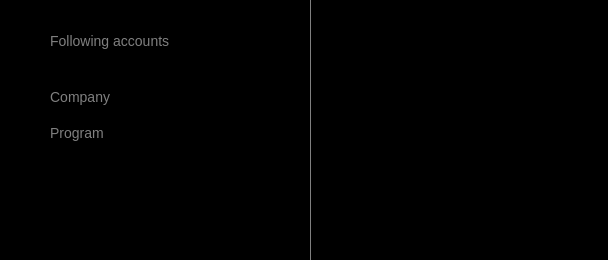
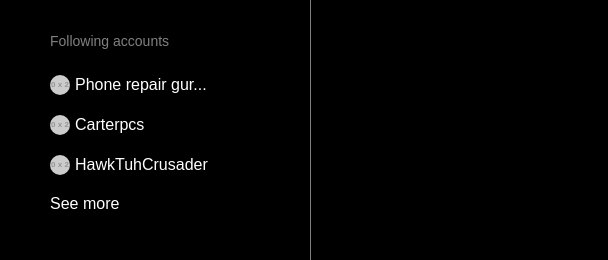
Before and after one commit to XYZ-thech/TikTok-remake, a website: page index.html in a window 1280 px wide. Shown: the part 490-750 px from the top of the page, 0-608 px from the left. Drawn offline with Linux system fonts and the light colour scheme; grey boxes are pictures that could not be loaded; placeholder pictures from the web are drawn by us.

Commit message:
Update index.html

```diff
--- a/index.html
+++ b/index.html
@@ -10,7 +10,7 @@
     <div class="container">
       <aside class="sidebar">
           <div class="sidebar-header">
-            <img class="logo" src="https://upload.wikimedia.org/wikipedia/commons/thumb/e/e7/TikTok_logo_2022.svg/1280px-TikTok_logo_2022.svg.png" alt="TikTok Logo">
+            <img class="logo" src="https://upload.wikimedia.org/wikipedia/commons/thumb/6/61/TikTok_Logo.png/800px-TikTok_Logo.png" alt="TikTok Logo">
             <input type="text" placeholder="Search">
           </div>
 
@@ -30,6 +30,12 @@
           </nav>
           <div class="following-accounts">
             <p>Following accounts</p>
+              <ul>
+                <li><a href="#"><img src="https://placehold.co/20" alt="User Profile">Phone repair gur...</a></li>
+                <li><a href="#"><img src="https://placehold.co/20" alt="User Profile">Carterpcs</a></li>
+                <li><a href="#"><img src="https://placehold.co/20" alt="User Profile">HawkTuhCrusader</a></li>
+                <li><a href="#">See more</a></li>
+              </ul>
 
             <div class="company">
               <p>Company</p>
```
